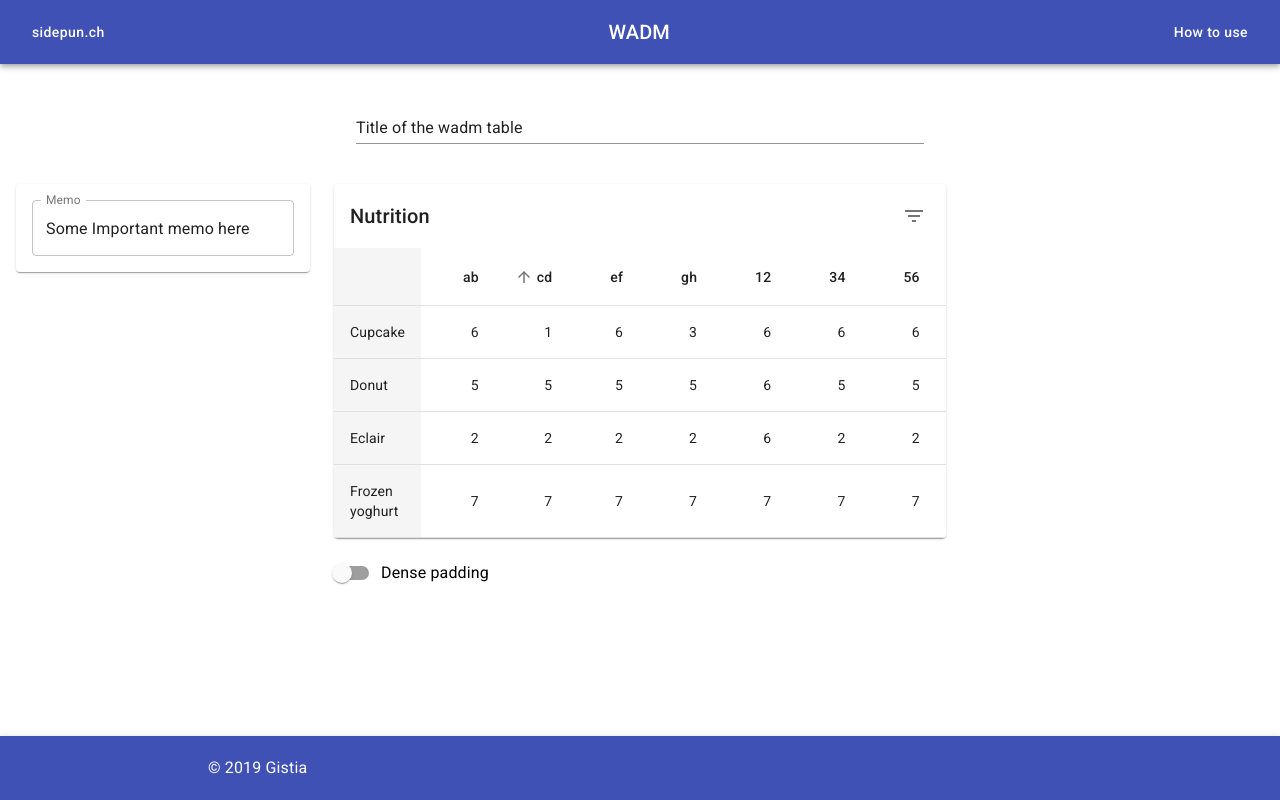
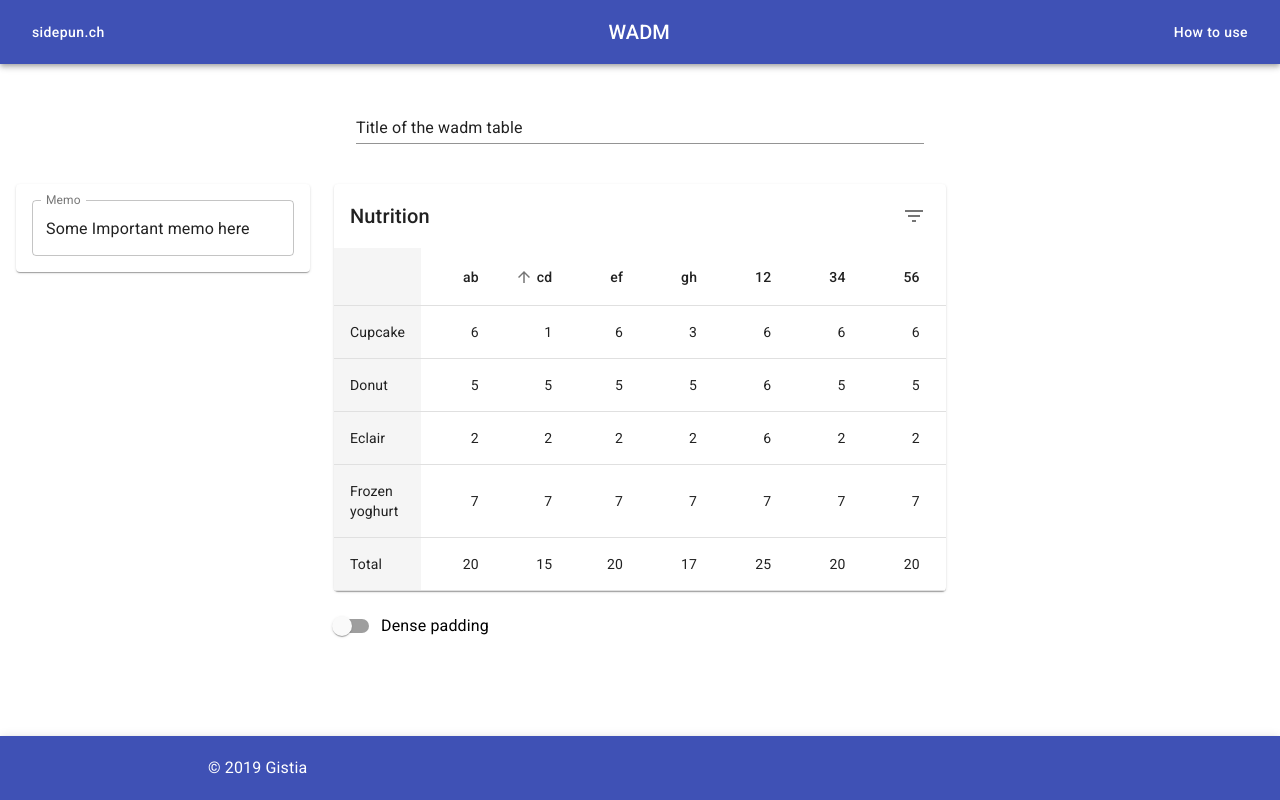
Before and after one commit to kim-sardine/wadm-react, a React (Create React App) app: page / in a window 1280 px wide. Built offline with nearby package versions, Linux system fonts and the light colour scheme; the HTML template or start-up script is replaced by a standard one.

Commit message:
Add total

```diff
--- a/src/components/WadmTable.tsx
+++ b/src/components/WadmTable.tsx
@@ -192,6 +192,39 @@ const EnhancedTableToolbar = (props: EnhancedTableToolbarProps) => {
     );
 };
 
+interface MyTableRowProps {
+    category: Category,
+    index: number,
+}
+
+const MyTableRow = (props: MyTableRowProps) => {
+    const { category, index } = props;
+
+    return (
+        <TableRow hover key={category.name}>
+            <TableCell align="left">
+                {category.name}
+            </TableCell>
+            {candidates.map((candidate) => (
+                <TableCell align="right">{candidate.values[index]}</TableCell>
+            ))}
+        </TableRow>
+    );
+};
+
+const MyTotalRow = () => {
+    return (
+        <TableRow hover key={"total"}>
+            <TableCell align="left">
+                Total
+            </TableCell>
+            {candidates.map((candidate) => (
+                <TableCell align="right">{candidate.values.reduce((a, b) => a + b, 0)}</TableCell>
+            ))}
+        </TableRow>
+    );
+};
+
 const useStyles = makeStyles((theme: Theme) =>
     createStyles({
         root: {
@@ -267,14 +300,10 @@ export default function WadmTable() {
                     <TableBody>
                         {categories.map((category, row) => { // TODO: Implement Sorting
                             return (
-                                <TableRow hover tabIndex={-1} key={category.name}>
-                                    <TableCell align="left">{category.name}</TableCell>
-                                    {candidates.map((candidate) => (
-                                        <TableCell align="right">{candidate.values[row]}</TableCell>
-                                    ))}
-                                </TableRow>
+                                <MyTableRow category={category} index={row} />
                             );
                         })}
+                        <MyTotalRow />
                     </TableBody>
                 </Table>
             </TableContainer>
```
